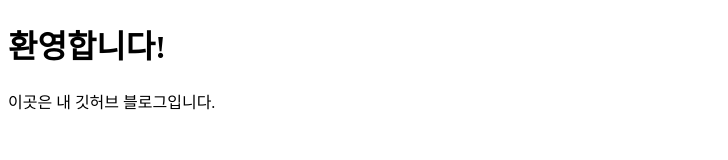
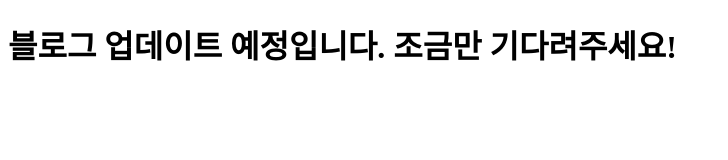
Before and after one commit to CJHawn/CJHawn.github.io, a plain HTML site: page index.html in a window 1280 px wide. Shown: the whole page, without its empty margins (0-728 px from the left). Drawn offline with Linux system fonts and the light colour scheme.

Commit message:
Update index.html

```diff
--- a/index.html
+++ b/index.html
@@ -3,10 +3,9 @@
 <head>
     <meta charset="UTF-8">
     <meta name="viewport" content="width=device-width, initial-scale=1.0">
-    <title>내 깃허브 블로그</title>
+    <title>CJH GitHub Blog</title>
 </head>
 <body>
-    <h1>환영합니다!</h1>
-    <p>이곳은 내 깃허브 블로그입니다.</p>
+    <h1>블로그 업데이트 예정입니다. 조금만 기다려주세요!</h1>
 </body>
 </html>
```
